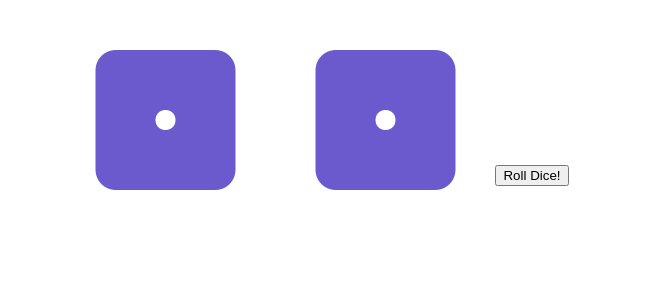
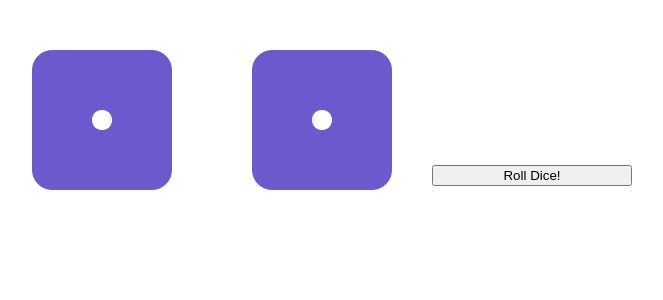
Before and after one commit to Djones917/Dice_Game_2022, a React (Create React App) app: page / in a window 1280 px wide. Shown: the top 300 px of the page, without its empty margins (328-991 px from the left). Built offline with nearby package versions, Linux system fonts and the light colour scheme.

Commit message:
starting to style button width added

```diff
--- a/src/RollDice.css
+++ b/src/RollDice.css
@@ -0,0 +1,3 @@
+.RollDice button {
+    width: 15em;
+}
```
